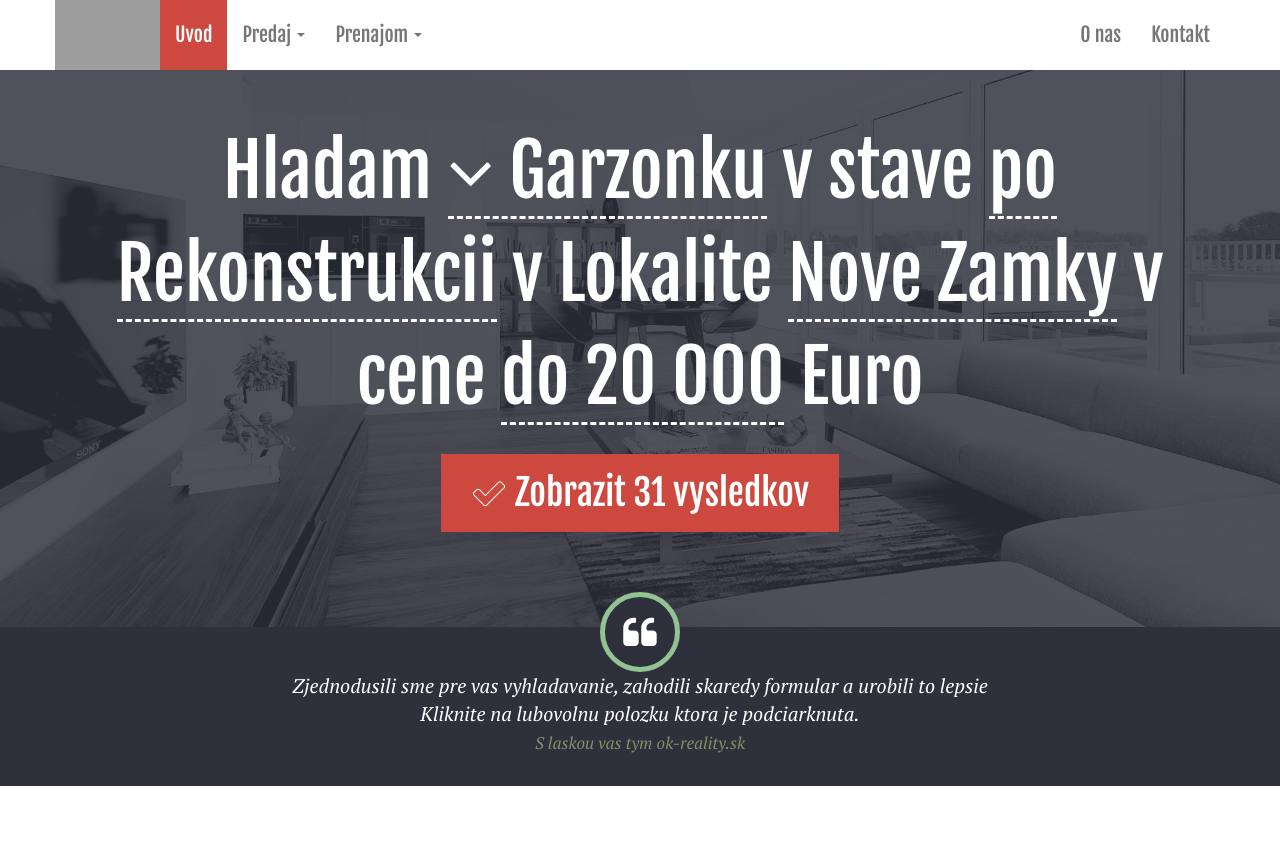
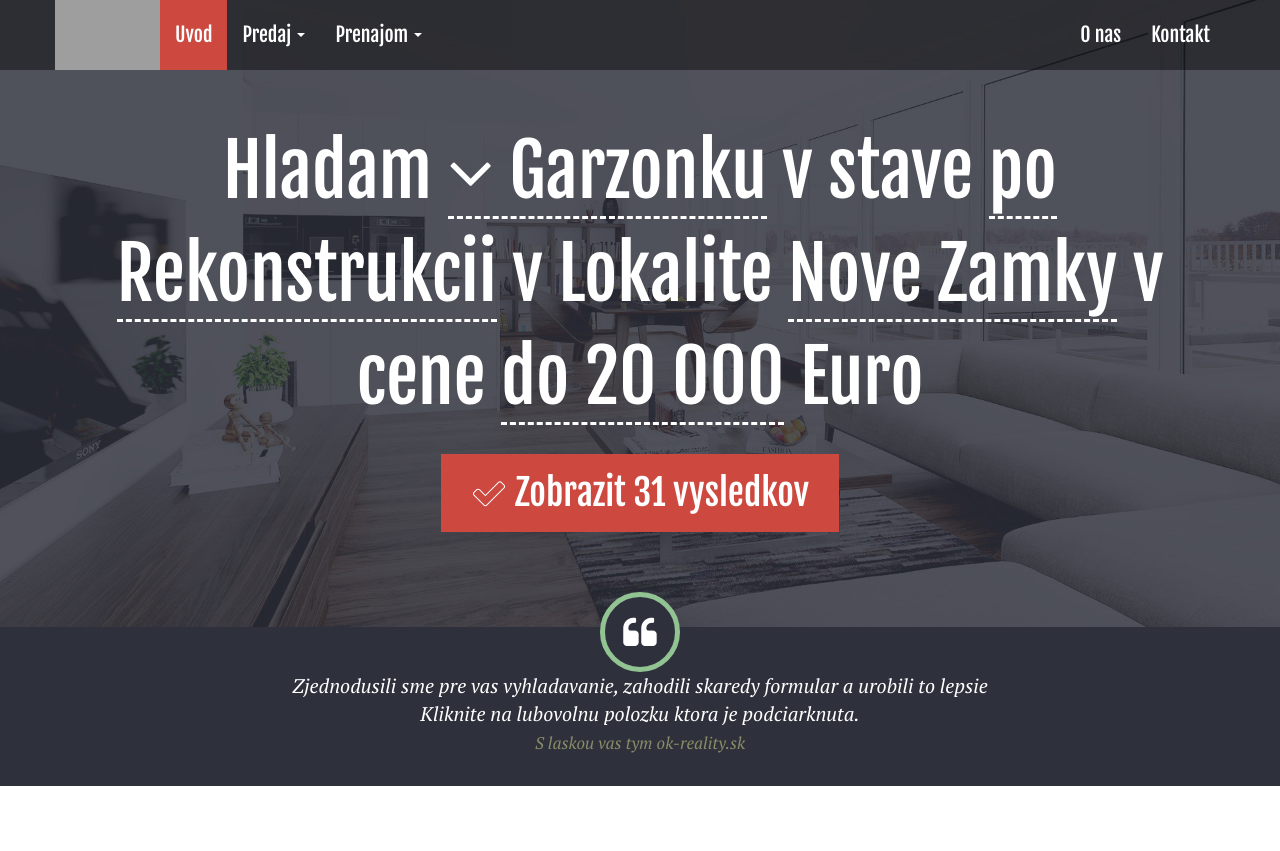
Before and after one commit to quaplo/ok-redesign, a PHP site: page / in a window 1280 px wide. Shown: the top 851 px of the page. Run offline with PHP 8.4, Linux system fonts and the light colour scheme; some libraries are stand-ins or nearby versions; grey boxes are pictures that could not be loaded.

Commit message:
transparent header bg

```diff
--- a/css/layout.css
+++ b/css/layout.css
@@ -4,7 +4,7 @@ html {
 }
 
 body {
-    padding-top: 50px;
+    /*padding-top: 50px;*/
     font-family: 'PT Serif', serif;
     color: #2E303B;
 }
@@ -22,6 +22,14 @@ a {
     color: #CD483F;
 }
 
+.navbar-brand {
+    background: #fff;
+}
+
+.navbar-default .navbar-nav>li>a {
+    color: #fff;
+}
+
 .italic {
     font-style: italic;
 }
@@ -33,10 +41,21 @@ a {
    -webkit-text-stroke-color: #fff;
 }
 
+.navbar-nav>li>.dropdown-menu {
+    background: #CD483F;
+    border-color: #CD483F;
+    border-radius: 0;
+}
+
+.navbar-default .navbar-nav>.open>a, .navbar-default .navbar-nav>.open>a:focus, .navbar-default .navbar-nav>.open>a:hover {
+    background: #CD483F;
+    border-color: #CD483F;
+}
+
 .navbar-default {
     font-family: 'Fjalla One', sans-serif;
     font-size: 1.1rem;
-    background: #fff;
+    background: rgba(0, 0, 0, 0.44);
     border-bottom: 5px solid #CD483F;
     border: none;
 }
--- a/css/main.css
+++ b/css/main.css
@@ -212,6 +212,7 @@ border-radius: 50%;
 
 .n-l-form {
     color: #fff;
+    padding-top: 50px;
 }
 
 .bg-green {
```
Also changed, not shown: img/hp-top-bg01.jpg.
